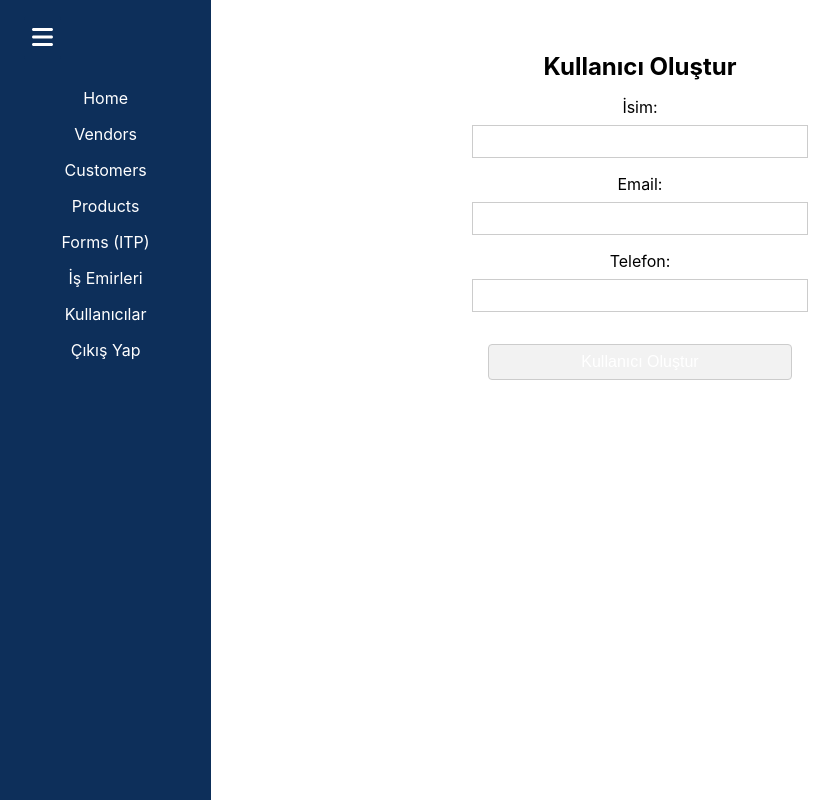
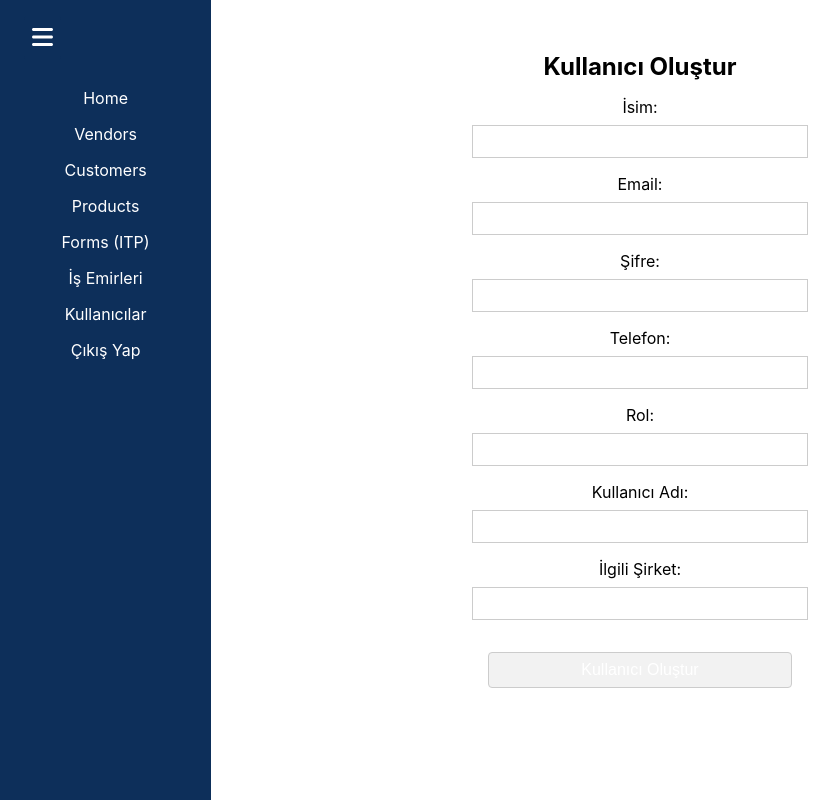
Before and after one commit to bbalbayrak/Web, a React (Create React App) app in the folder client/: page /create-user in a window 1280 px wide. Shown: the whole page, without its empty margins (0-839 px from the left). Built offline with nearby package versions, Linux system fonts and the light colour scheme; sample sign-in values are in the browser's storage.

Commit message:
Create user input fields added

```diff
--- a/client/src/components/Users/CreateUser.js
+++ b/client/src/components/Users/CreateUser.js
@@ -2,6 +2,7 @@ import React, { useState } from 'react';
 import { createUser } from './Userapi';
 import { useNavigate } from 'react-router-dom';
 import './CreateUser.css';
+
 const CreateUser = () => {
   const navigate = useNavigate();
   const [email, setEmail] = useState('');
@@ -45,8 +46,24 @@ const CreateUser = () => {
           <input type="email" id="email" value={email} onChange={(e) => setEmail(e.target.value)} />
         </div>
         <div className="form-group">
+          <label htmlFor="password">Şifre:</label>
+          <input type="password" id="password" value={password} onChange={(e) => setPassword(e.target.value)} />
+        </div>
+        <div className="form-group">
           <label htmlFor="phone">Telefon:</label>
           <input type="tel" id="phone" value={phone} onChange={(e) => setPhone(e.target.value)} />
+        </div>
+        <div className="form-group">
+          <label htmlFor="role">Rol:</label>
+          <input type="text" id="role" value={role} onChange={(e) => setRole(e.target.value)} />
+        </div>
+        <div className="form-group">
+          <label htmlFor="username">Kullanıcı Adı:</label>
+          <input type="text" id="username" value={username} onChange={(e) => setUsername(e.target.value)} />
+        </div>
+        <div className="form-group">
+          <label htmlFor="relatedCompany">İlgili Şirket:</label>
+          <input type="text" id="relatedCompany" value={relatedCompany} onChange={(e) => setRelatedCompany(e.target.value)} />
         </div>
         <button type="submit">Kullanıcı Oluştur</button>
       </form>
```
Lines whose indentation alone changed are shown as unchanged.
